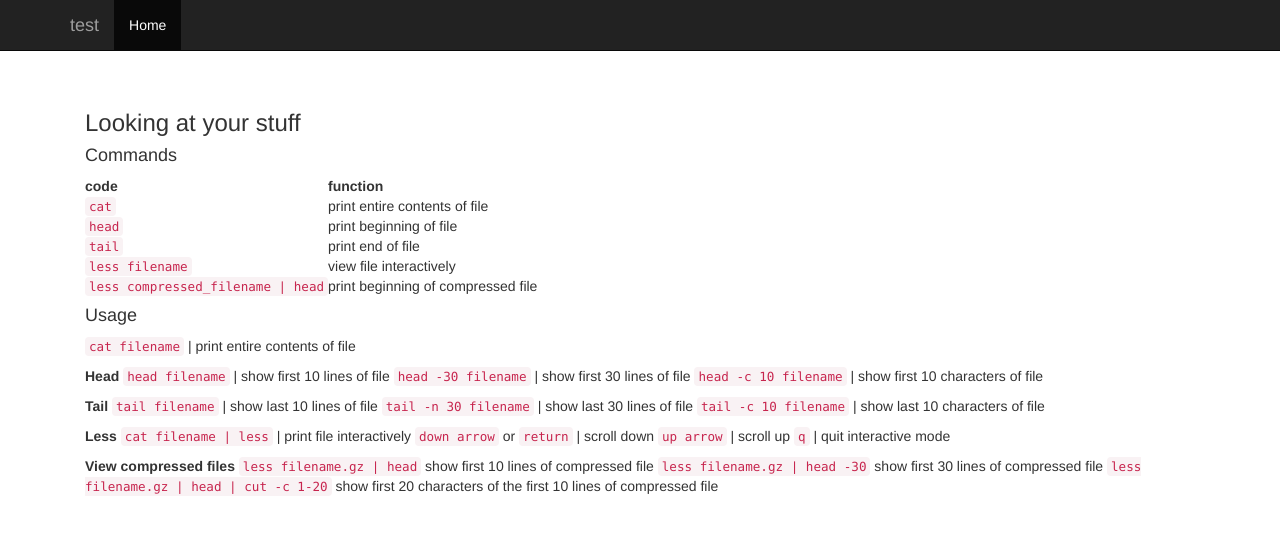
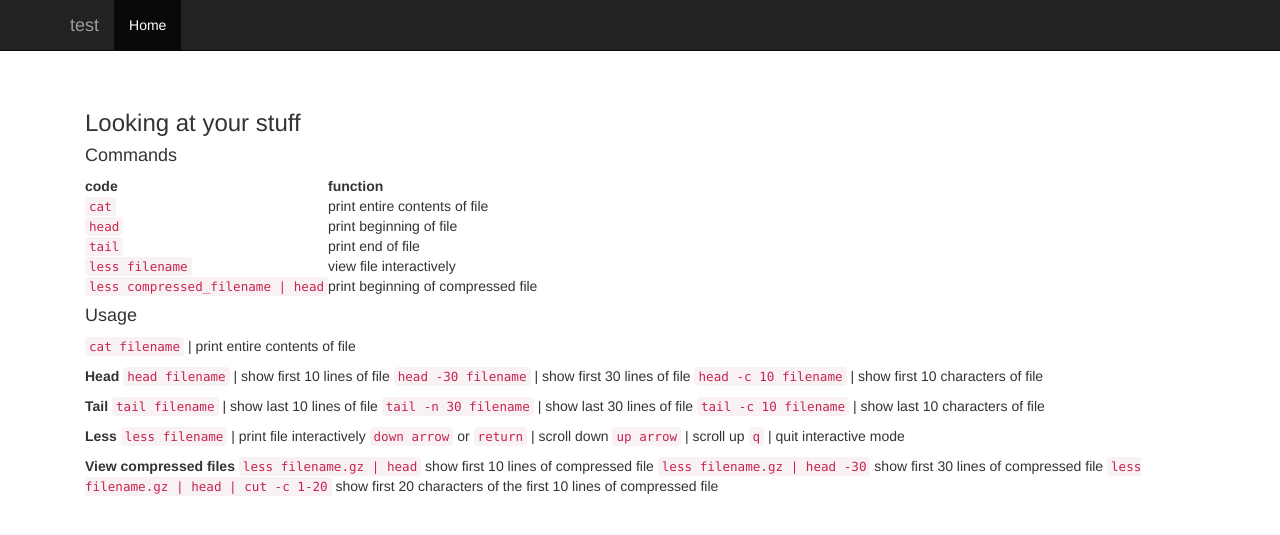
Before and after one commit to karajones/karajones.github.io, a Jekyll site: the page built from code.md, in a window 1280 px wide. Shown: the top 535 px of the page. Built offline with Jekyll 4.4.1, drawn with Linux system fonts in a browser that asks for light colours; nearby versions of some CDN libraries; our own code applies the rules of GitHub Pages for plain Markdown files.

Commit message:
Update code.md

```diff
--- a/code.md
+++ b/code.md
@@ -1,13 +1,13 @@
 ### Looking at your stuff
 #### Commands
 
-code | function
----- -------- | -------------
-`cat` | print entire contents of file
-`head` | print beginning of file
-`tail` | print end of file
-`less filename` | view file interactively
-`less compressed_filename | head` | print beginning of compressed file
+| code | function |
+|------|---------|
+| `cat` | print entire contents of file |
+| `head` | print beginning of file |
+| `tail` | print end of file |
+| `less filename` | view file interactively |
+| `less compressed_filename | head` | print beginning of compressed file |
 
 #### Usage
 `cat filename` | print entire contents of file
@@ -23,7 +23,7 @@
 `tail -c 10 filename` | show last 10 characters of file
 
 **Less**
-`cat filename | less` | print file interactively
+`less filename` | print file interactively
 `down arrow` or `return` | scroll down
 `up arrow` | scroll up
 `q` | quit interactive mode
```
